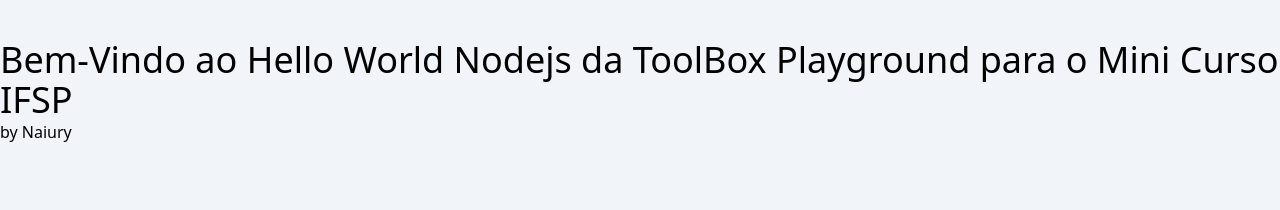
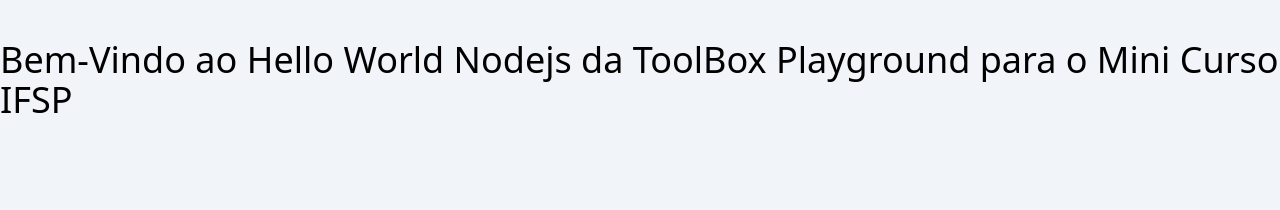
Before and after one commit to toolbox-playground/Mini-Curso-IFSP, a website: page nodejs/index.html in a window 1280 px wide. Shown: the top 210 px of the page. Drawn offline with nearby package versions, Linux system fonts and the light colour scheme.

Commit message:
Update index.html

```diff
--- a/nodejs/index.html
+++ b/nodejs/index.html
@@ -37,7 +37,6 @@
             <h1 class="text-bold text-4xl">
                 Bem-Vindo ao Hello World Nodejs da ToolBox Playground para o Mini Curso IFSP
             </h1>
-            <p>by Naiury</p>
         </div>
         <div class="max-w-sm m-auto mt-20">
             <!-- Imagem com classe de animação -->
```
